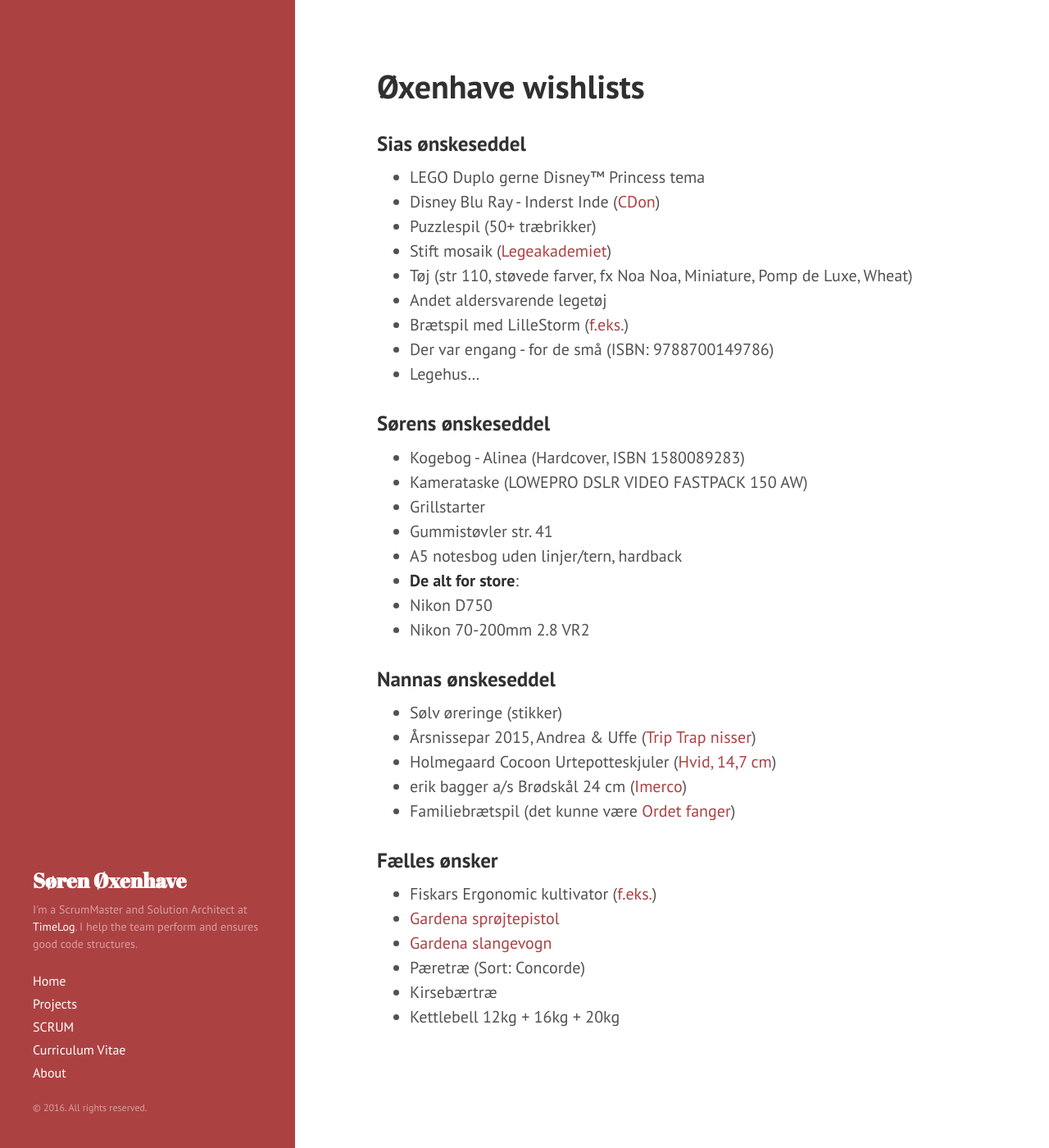
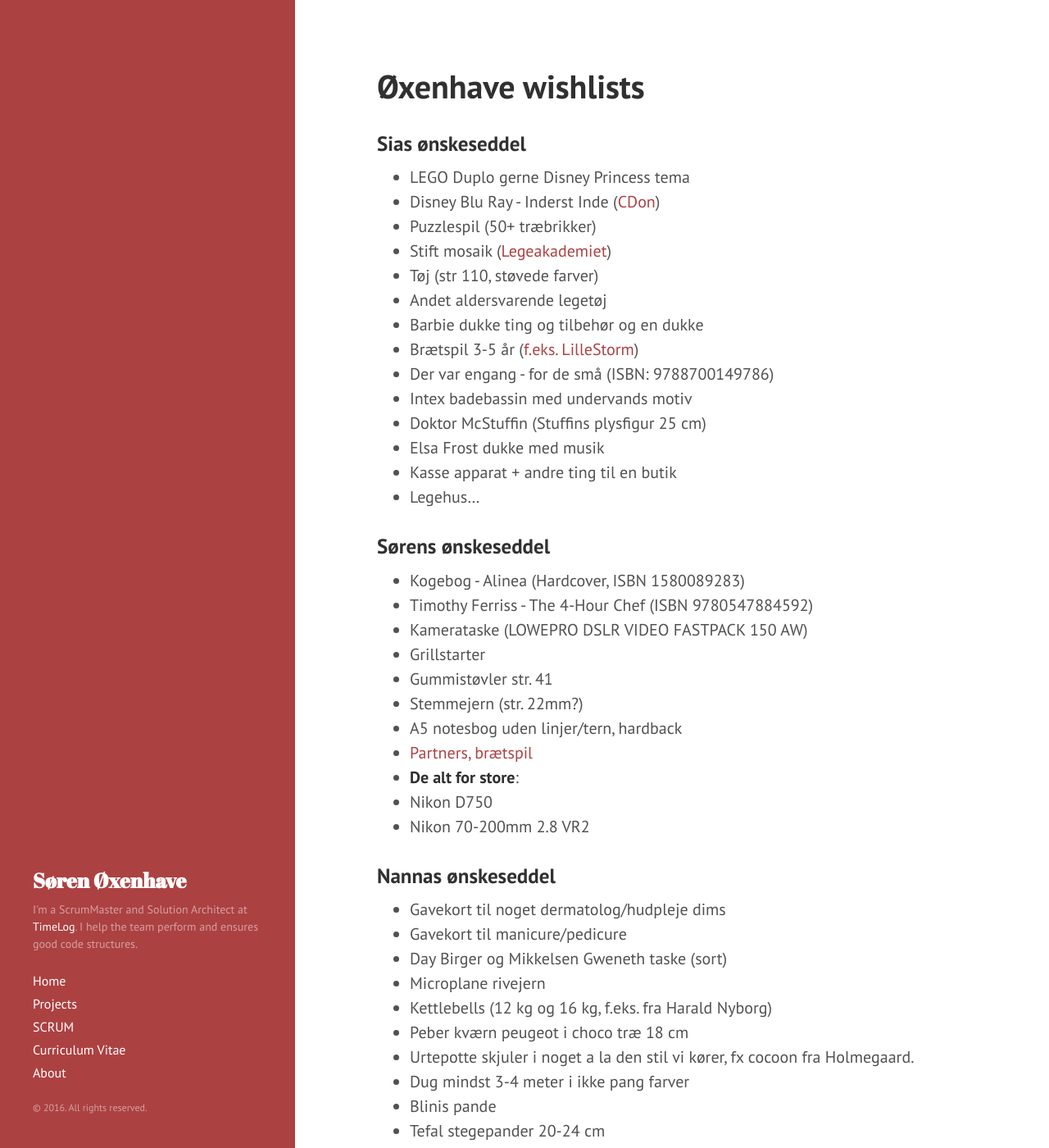
Before and after one commit to oexenhave/oexenhave, a Jekyll site: the page built from wishlists.md, in a window 1280 px wide and 1400 px high. Shown: the whole window at 82% size. Built offline with Jekyll 4.4.1, drawn with Linux system fonts in a browser that asks for light colours; some of the changed text lies outside the part shown.

```diff
--- a/Gemfile
+++ b/Gemfile
@@ -1,2 +1,3 @@
 source 'https://rubygems.org'
 gem 'github-pages', group: :jekyll_plugins
+gem 'wdm', '~> 0.1.0' if Gem.win_platform?
--- a/wishlists.md
+++ b/wishlists.md
@@ -6,38 +6,58 @@ sortorder: 999
 
 ### Sias ønskeseddel
 
-- LEGO Duplo gerne Disney™ Princess tema
+- LEGO Duplo gerne Disney Princess tema
 - Disney Blu Ray - Inderst Inde ([CDon](http://cdon.dk/film/inderst_inde_(blu-ray)-34874014))
 - Puzzlespil (50+ træbrikker)
 - Stift mosaik ([Legeakademiet](http://www.legeakademiet.dk/pi/Stiftmosaik-Mix-10-15-20mm-280-stifter_1248080_60295.aspx))
-- Tøj (str 110, støvede farver, fx Noa Noa, Miniature, Pomp de Luxe, Wheat)
+- Tøj (str 110, støvede farver)
 - Andet aldersvarende legetøj
-- Brætspil med LilleStorm ([f.eks.](http://www.bog-ide.dk/braetspil/til-hele-familien/lillestorm-i-toejskabet/p-313129/#!313129))
+- Barbie dukke ting og tilbehør og en dukke
+- Brætspil 3-5 år ([f.eks. LilleStorm](http://www.bog-ide.dk/braetspil/til-hele-familien/lillestorm-i-toejskabet/p-313129/#!313129))
 - Der var engang - for de små (ISBN: 9788700149786)
+- Intex badebassin med undervands motiv
+- Doktor McStuffin (Stuffins plysfigur 25 cm)
+- Elsa Frost dukke med musik
+- Kasse apparat + andre ting til en butik
 - Legehus...
 
 ### Sørens ønskeseddel
 
 - Kogebog - Alinea (Hardcover, ISBN 1580089283)
+- Timothy Ferriss - The 4-Hour Chef (ISBN 9780547884592)
 - Kamerataske (LOWEPRO DSLR VIDEO FASTPACK 150 AW)
 - Grillstarter
 - Gummistøvler str. 41
+- Stemmejern (str. 22mm?)
 - A5 notesbog uden linjer/tern, hardback
+- [Partners, brætspil](http://www.bog-ide.dk/braetspil/til-hele-familien/partners/p-140951/)
 - **De alt for store**:
 - Nikon D750
 - Nikon 70-200mm 2.8 VR2
 
 ### Nannas ønskeseddel
 
-- Sølv øreringe (stikker)
-- Årsnissepar 2015, Andrea & Uffe ([Trip Trap nisser](http://www.rikkitikkishop.dk/aarsnissepar-2015-andrea-and-uffe))
-- Holmegaard Cocoon Urtepotteskjuler ([Hvid, 14,7 cm](http://kopk.dk/holmegaard-cocoon-urtepotteskjuler-hvid-14-7-cm))
-- erik bagger a/s Brødskål 24 cm ([Imerco](http://www.imerco.dk/borddaekning/skaale-og-fade/skaal/erik-bagger-as-broedskaal-24-cm-1-stk?id=100339107))
+- Gavekort til noget dermatolog/hudpleje dims
+- Gavekort til manicure/pedicure
+- Day Birger og Mikkelsen Gweneth taske (sort)
+- Microplane rivejern
+- Kettlebells (12 kg og 16 kg, f.eks. fra Harald Nyborg)
+- Peber kværn peugeot i choco træ 18 cm
+- Urtepotte skjuler i noget a la den stil vi kører, fx cocoon fra Holmegaard.
+- Dug mindst 3-4 meter i ikke pang farver
+- Blinis pande
+- Tefal stegepander 20-24 cm
+- Små magretheskåle i farver
+- Bradepande (f.eks. Scanpan i 35x24 cm)
+- Menu POV lysestage, væg - sort ([f.eks. Bahne](http://www.bahne.dk/menu-pov-lysestage-vaeg-sort.html))
+- STELTON REFLECTION lysestage (17 eller 23 cm - Reflection - Krom)
 - Familiebrætspil (det kunne være [Ordet fanger](http://www.bog-ide.dk/braetspil/til-hele-familien/ordet-fanger/p-332324/#!332324))
+- Vaffeljern
 
 ### Fælles ønsker
 
 - Fiskars Ergonomic kultivator ([f.eks.](http://www.bauhaus.dk/kultivator-ergonomic-fiskars.html))
+- Fiskars skovl
 - [Gardena sprøjtepistol](http://www.bauhaus.dk/haven/haveartikler/vandingsartikler/sprojtepistol-comfort-gardena.html)
 - [Gardena slangevogn](http://www.bauhaus.dk/haven/haveartikler/vandingsartikler/slangevogn-60hg-m-30m-slange-gardena.html)
 - Pæretræ (Sort: Concorde)
```
Also changed, not shown: _layouts/default.html (+11 -0 lines), _layouts/post.html (+11 -0 lines), Gemfile.lock.
